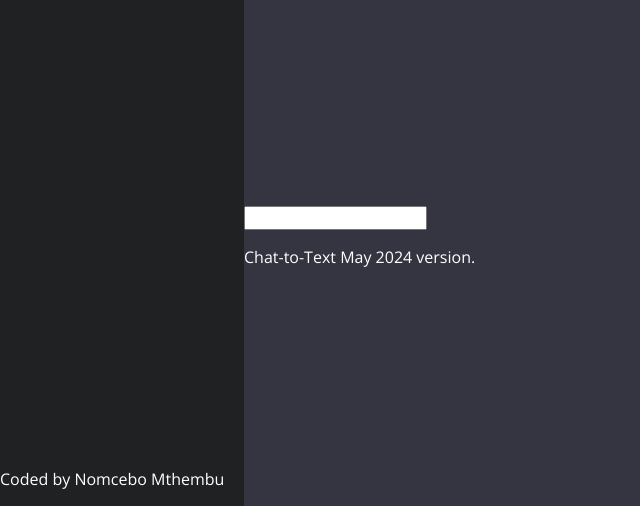
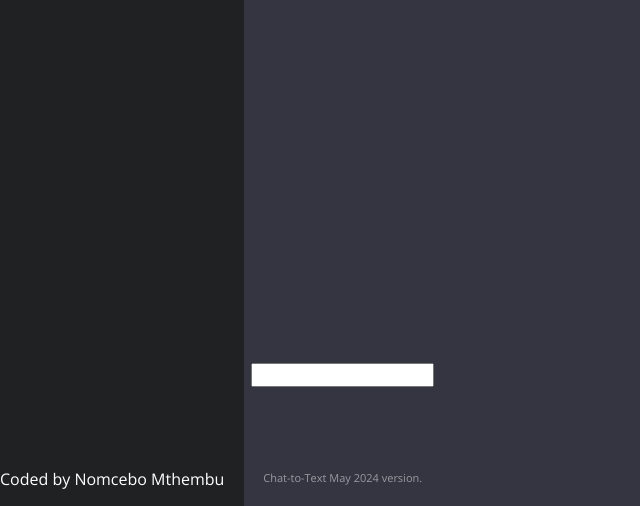
Before and after one commit to Nomcebo-coder-hub/ChatGPT_clone, a plain HTML site: page index.html in a window 1280 px wide. Shown: the part 294-800 px from the top of the page, without its empty margins (0-640 px from the left). Drawn offline with nearby package versions, Linux system fonts and the light colour scheme.

Commit message:
Added css for .main and .info

```diff
--- a/styles.css
+++ b/styles.css
@@ -26,3 +26,18 @@ h1 {
   flex-direction: column;
   justify-content: space-between;
 }
+
+.main {
+  display: flex;
+  flex-direction: column;
+  align-items: center;
+  text-align: center;
+  justify-content: space-between;
+  height: 100vh;
+}
+
+.info {
+  color: rgba(255, 255, 255, 0.5);
+  font-size: 11px;
+  padding: 10px;
+}
```
